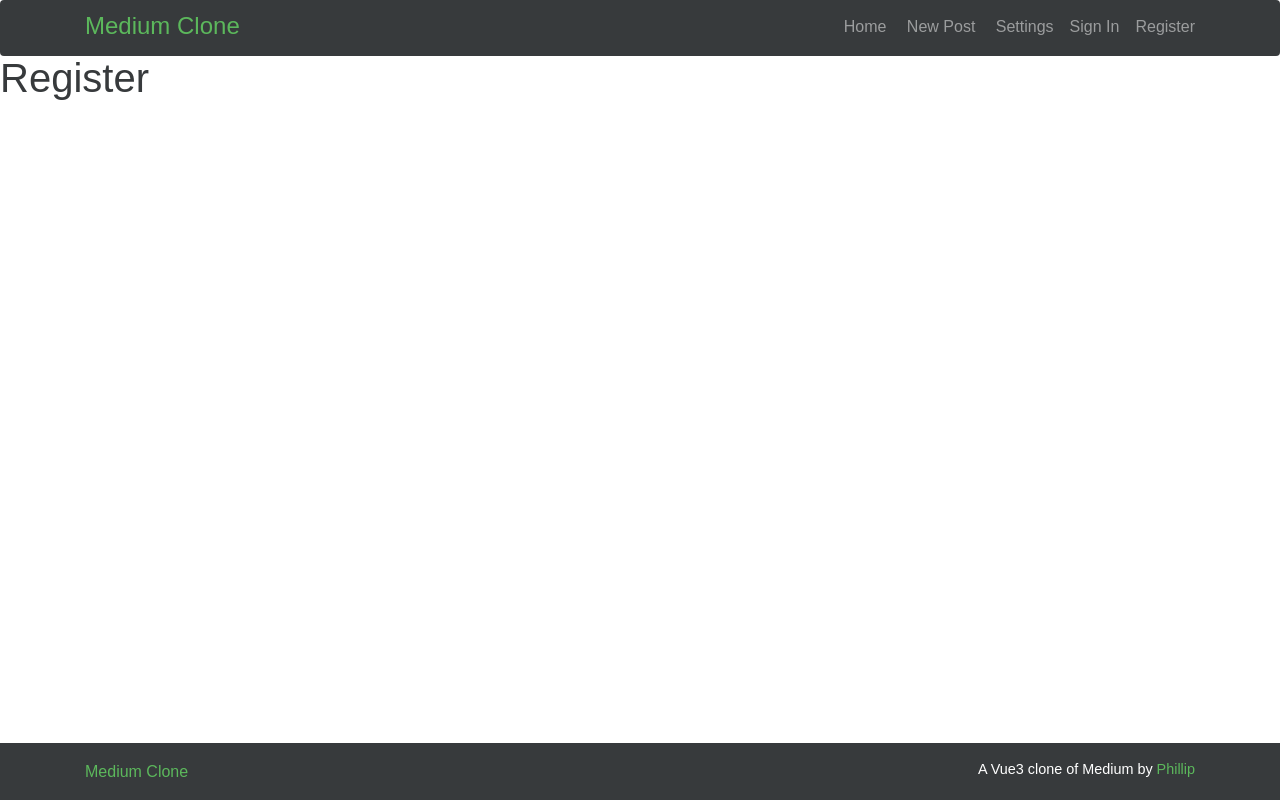
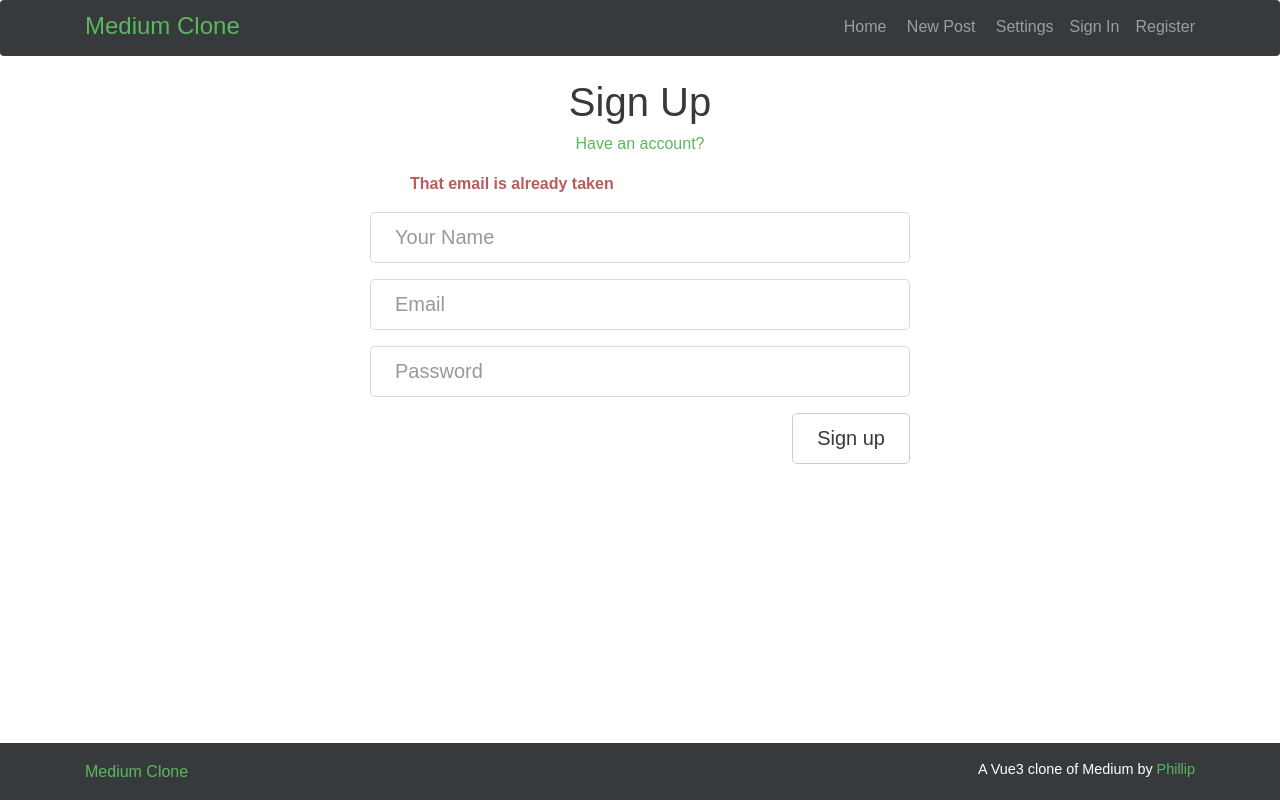
Before and after one commit to PhillipMwaniki/Medium-Clone, a Vue app: page /register in a window 1280 px wide. Built offline with nearby package versions, Linux system fonts and the light colour scheme.

Commit message:
added register view form

```diff
--- a/src/views/Register.vue
+++ b/src/views/Register.vue
@@ -1,5 +1,37 @@
 <template>
-  <h1>Register</h1>
+  <div class="auth-page">
+    <div class="container page">
+      <div class="row">
+
+        <div class="col-md-6 offset-md-3 col-xs-12">
+          <h1 class="text-xs-center ">Sign Up</h1>
+          <p class="text-xs-center">
+            <router-link to="/login">Have an account?</router-link>
+          </p>
+
+          <ul class="error-messages">
+            <li style="list-style: none">That email is already taken</li>
+          </ul>
+
+          <form>
+            <fieldset class="form-group">
+              <input class="form-control form-control-lg" type="text" placeholder="Your Name">
+            </fieldset>
+            <fieldset class="form-group">
+              <input class="form-control form-control-lg" type="text" placeholder="Email">
+            </fieldset>
+            <fieldset class="form-group">
+              <input class="form-control form-control-lg" type="password" placeholder="Password">
+            </fieldset>
+            <button class="btn btn-lg btn-secondary pull-xs-right">
+              Sign up
+            </button>
+          </form>
+        </div>
+
+      </div>
+    </div>
+  </div>
 </template>
 <script>
 export default { }
```
